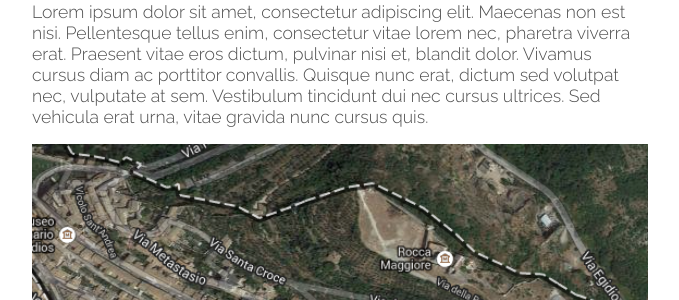
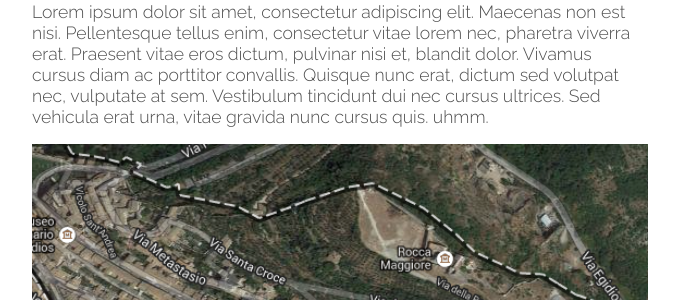
Before and after one commit to 5p2p/carmineanita, a Jekyll site: the page built from index.md, in a window 1280 px wide and 900 px high, scrolled down 1447 px. Shown: the part 259-559 px from the top of the window, without its empty margins (300-979 px from the left). Built offline with Jekyll 4.4.1, drawn with Linux system fonts in a browser that asks for light colours; nearby versions of some CDN libraries; library files that are not in the unit come from our copies.

Commit message:
Updated index.md

```diff
--- a/index.md
+++ b/index.md
@@ -23,7 +24,7 @@ Sed at odio varius lacus sollicitudin porta at vitae orci. Etiam eget est in lac
 
 ## Come raggiungerci
 
-Lorem ipsum dolor sit amet, consectetur adipiscing elit. Maecenas non est nisi. Pellentesque tellus enim, consectetur vitae lorem nec, pharetra viverra erat. Praesent vitae eros dictum, pulvinar nisi et, blandit dolor. Vivamus cursus diam ac porttitor convallis. Quisque nunc erat, dictum sed volutpat nec, vulputate at sem. Vestibulum tincidunt dui nec cursus ultrices. Sed vehicula erat urna, vitae gravida nunc cursus quis.
+Lorem ipsum dolor sit amet, consectetur adipiscing elit. Maecenas non est nisi. Pellentesque tellus enim, consectetur vitae lorem nec, pharetra viverra erat. Praesent vitae eros dictum, pulvinar nisi et, blandit dolor. Vivamus cursus diam ac porttitor convallis. Quisque nunc erat, dictum sed volutpat nec, vulputate at sem. Vestibulum tincidunt dui nec cursus ultrices. Sed vehicula erat urna, vitae gravida nunc cursus quis. uhmm.
 
 
 ![](img/mappa.png)
```
Also changed, not shown: other parts of index.md (+1 -0 lines).
